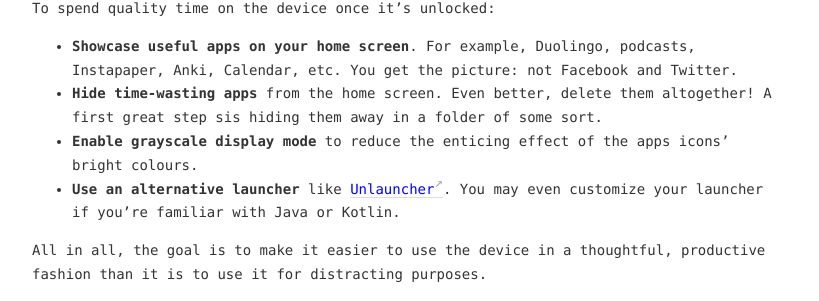
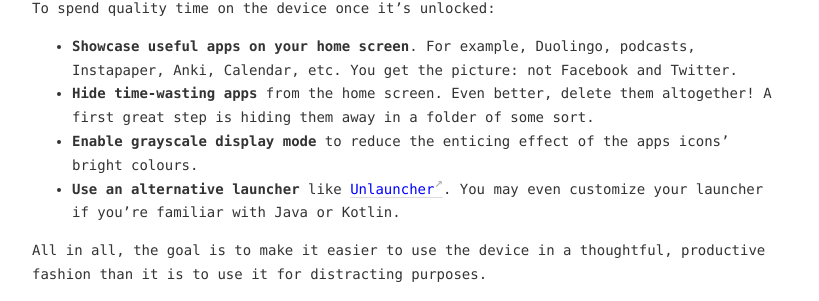
Before and after one commit to maximevaillancourt/maximevaillancourt.github.io, a Jekyll site: the page built from _posts/2020-11-03-smartphone-tool.md, in a window 1280 px wide and 900 px high, scrolled down 1414 px. Shown: the part 175-476 px from the top of the window, without its empty margins (230-1049 px from the left). Built offline with Jekyll 4.4.1, drawn with Linux system fonts in a browser that asks for light colours.

Commit message:
Fix typo in smartphone post

```diff
--- a/_posts/2020-11-03-smartphone-tool.md
+++ b/_posts/2020-11-03-smartphone-tool.md
@@ -49,7 +49,7 @@ To reduce the number of mindless unlocks:
 To spend quality time on the device once it's unlocked:
 
 - **Showcase useful apps on your home screen**. For example, Duolingo, podcasts, Instapaper, Anki, Calendar, etc. You get the picture: not Facebook and Twitter.
-- **Hide time-wasting apps** from the home screen. Even better, delete them altogether! A first great step sis hiding them away in a folder of some sort.
+- **Hide time-wasting apps** from the home screen. Even better, delete them altogether! A first great step is hiding them away in a folder of some sort.
 - **Enable grayscale display mode** to reduce the enticing effect of the apps icons' bright colours.
 - **Use an alternative launcher** like [Unlauncher](https://jkuester.github.io/unlauncher/). You may even customize your launcher if you're familiar with Java or Kotlin.
 
```
Also changed, not shown: 1 other file.
